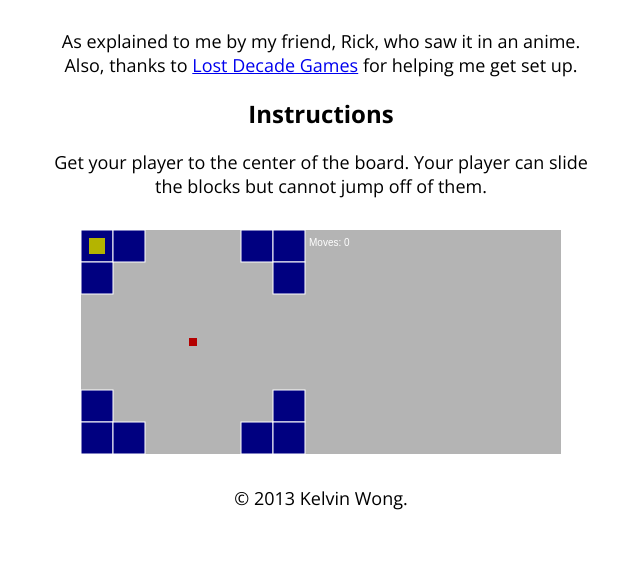
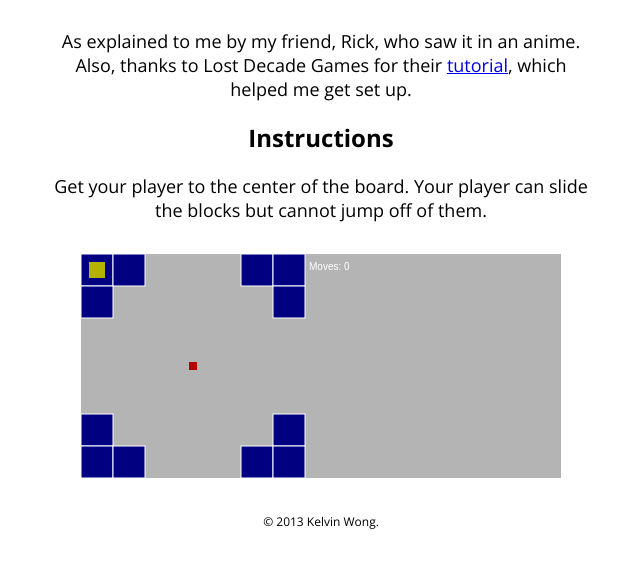
Before and after one commit to kwong22/rink-skater, a website: page index.html in a window 1280 px wide. Shown: the part 78-646 px from the top of the page, without its empty margins (319-959 px from the left). Drawn offline with nearby package versions, Linux system fonts and the light colour scheme; files whose address does not match are found by name.

Commit message:
Minor appearance changes

```diff
--- a/index.html
+++ b/index.html
@@ -49,7 +49,7 @@
         font-family: 'Ubuntu', Helvetica, Arial, sans-serif;
         text-align: center;
       }
-      <!--p.lead {
+      p.lead {
         padding-top: 1.5%;
         font-size: 24px;
         line-height: 30px;
@@ -57,7 +57,7 @@
       p {
         font-size: 18px;
         line-height: 24px;
-      }-->
+      }
       h1, p {
         margin: 0;
         padding: 0;
@@ -89,8 +89,8 @@
         color: #cccccc;
         text-align: center;
       }
-      .footer p {
-        font-size: 11px;
+      footer p {
+        font-size: 12px;
       }
       .footer a {
         color: #ccccff;
@@ -103,7 +103,7 @@
       <header>
 	<h1>Rink Skater Puzzle</h1>
       </header>
-      <p>As explained to me by my friend, Rick, who saw it in an anime. Also, thanks to <a href="http://www.lostdecadegames.com/how-to-make-a-simple-html5-canvas-game/">Lost Decade Games</a> for helping me get set up.</p>
+      <p>As explained to me by my friend, Rick, who saw it in an anime. Also, thanks to Lost Decade Games for their <a href="http://www.lostdecadegames.com/how-to-make-a-simple-html5-canvas-game/" target="_blank">tutorial</a>, which helped me get set up.</p>
       <h2>Instructions</h2>
       <p>Get your player to the center of the board. Your player can slide the blocks but cannot jump off of them.</p>
       <div class="game"></div>
```
